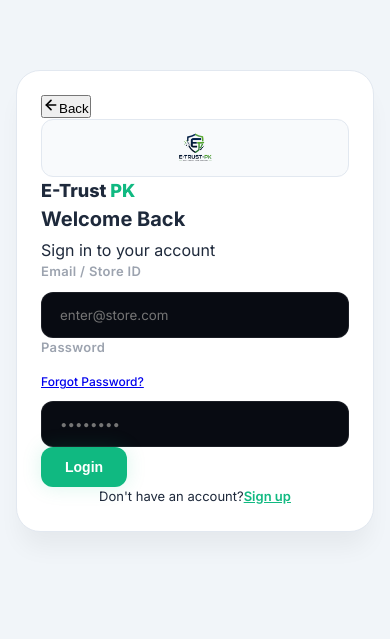
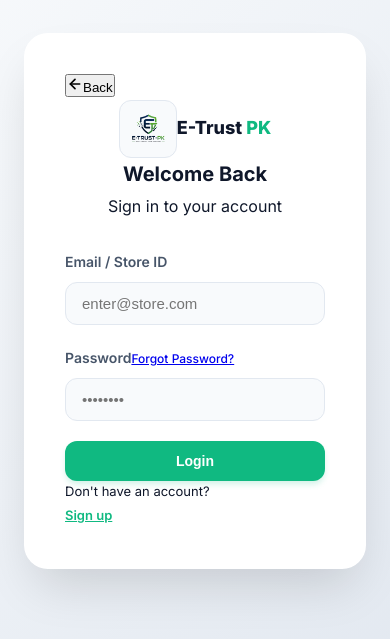
Before and after one commit to Faakhir030Memon/E-Track-Pk, a React (Vite) app in the folder e-trust-dashboard/: page /login in a window 390 px wide. Shown: the part 121-760 px from the top of the page. Built offline with nearby package versions, Linux system fonts and the light colour scheme.

Commit message:
feat: add global stylesheet with base design system and layout components

```diff
--- a/e-trust-dashboard/src/index.css
+++ b/e-trust-dashboard/src/index.css
@@ -1,370 +1,300 @@
 /* ═══════════════════════════════════════════════════════
-   E-Trust PK — Premium SaaS Design System
-   Dark Theme: High-Contrast, Glassmorphic, Modern
+   E-Trust PK — Professional Light SaaS Design System
+   Theme: Modern, Clean, High-Trust, Premium
+   Primary: Emerald (#10B981)
 ═══════════════════════════════════════════════════════ */
 
 @import url('https://fonts.googleapis.com/css2?family=Inter:wght@300;400;500;600;700;800&family=JetBrains+Mono:wght@400;500&display=swap');
 
 :root {
-  /* Colors from UI Reference */
-  --bg-dark: #080B12;
-  --bg-sidebar: #0D121F;
-  --bg-card: #121826;
-  --bg-card-hover: #1A2234;
-  --bg-elevated: #1F2937;
+  /* Core Palette */
+  --bg-main: #F8FAFC;
+  --bg-card: #FFFFFF;
+  --bg-sidebar: #FFFFFF;
+  --bg-elevated: #F1F5F9;
 
-  --brand-primary: #10B981; /* Emerald Green */
+  --brand-primary: #10B981;
   --brand-secondary: #059669;
-  --brand-glow: rgba(16, 185, 129, 0.25);
+  --brand-light: #ECFDF5;
+  --brand-glow: rgba(16, 185, 129, 0.15);
 
-  --danger: #FF4B4B;
-  --danger-bg: rgba(255, 75, 75, 0.12);
-  --danger-border: rgba(255, 75, 75, 0.3);
+  --text-primary: #0F172A;
+  --text-secondary: #475569;
+  --text-muted: #94A3B8;
 
-  --warning: #FBBF24;
-  --warning-bg: rgba(251, 191, 36, 0.1);
-  --warning-border: rgba(251, 191, 36, 0.3);
+  --border: #E2E8F0;
+  --border-focus: #10B981;
 
+  --danger: #EF4444;
+  --danger-bg: #FEF2F2;
+  --warning: #F59E0B;
+  --warning-bg: #FFFBEB;
   --success: #10B981;
-  --success-bg: rgba(16, 185, 129, 0.1);
+  --success-bg: #ECFDF5;
 
-  --text-primary: #F9FAFB;
-  --text-secondary: #9CA3AF;
-  --text-muted: #6B7280;
-
-  --border: rgba(255, 255, 255, 0.08);
-  --border-bright: rgba(255, 255, 255, 0.12);
-
-  --glass: rgba(18, 24, 38, 0.7);
-  --glass-blur: blur(12px);
-
-  --font-sans: 'Inter', system-ui, -apple-system, sans-serif;
+  --font-sans: 'Inter', -apple-system, sans-serif;
   --font-mono: 'JetBrains Mono', monospace;
 
   --radius-sm: 8px;
   --radius-md: 12px;
-  --radius-lg: 18px;
+  --radius-lg: 16px;
   --radius-xl: 24px;
 
-  --transition: 0.3s cubic-bezier(0.4, 0, 0.2, 1);
-  --shadow-sm: 0 4px 6px -1px rgba(0, 0, 0, 0.2);
-  --shadow-md: 0 10px 20px -5px rgba(0, 0, 0, 0.3);
-  --shadow-lg: 0 20px 40px -10px rgba(0, 0, 0, 0.5);
-  --shadow-glow: 0 0 20px rgba(16, 185, 129, 0.15);
+  --shadow-sm: 0 1px 2px 0 rgba(0, 0, 0, 0.05);
+  --shadow-md: 0 4px 6px -1px rgba(0, 0, 0, 0.1), 0 2px 4px -1px rgba(0, 0, 0, 0.06);
+  --shadow-lg: 0 10px 15px -3px rgba(0, 0, 0, 0.1), 0 4px 6px -2px rgba(0, 0, 0, 0.05);
+  --transition: 0.2s cubic-bezier(0.4, 0, 0.2, 1);
 }
 
-/* ── Reset & Base ──────────────────────────────────── */
+/* ── Global ────────────────────────────────────────── */
 *, *::before, *::after { box-sizing: border-box; margin: 0; padding: 0; }
 
 body {
   font-family: var(--font-sans);
-  background-color: var(--bg-dark);
+  background-color: var(--bg-main);
   color: var(--text-primary);
-  line-height: 1.5;
+  line-height: 1.6;
   -webkit-font-smoothing: antialiased;
-  overflow-x: hidden;
+  min-height: 100vh;
 }
 
-#root { min-height: 100vh; display: flex; }
-
-/* ── Scrollbar ─────────────────────────────────────── */
-::-webkit-scrollbar { width: 6px; }
-::-webkit-scrollbar-track { background: var(--bg-dark); }
-::-webkit-scrollbar-thumb { background: var(--bg-elevated); border-radius: 4px; }
-::-webkit-scrollbar-thumb:hover { background: var(--text-muted); }
+#root { min-height: 100vh; }
 
 /* ── Layout ────────────────────────────────────────── */
 .app-container {
   display: flex;
   min-height: 100vh;
-  width: 100%;
 }
 
 .main-content {
   flex: 1;
-  padding: 2rem;
-  min-height: 100vh;
-  width: 100%;
-  transition: padding 0.3s ease;
+  padding: 2.5rem;
+  margin-left: 280px;
+  transition: all var(--transition);
 }
 
-@media (min-width: 1025px) {
+@media (max-width: 1024px) {
   .main-content {
-    margin-left: 260px;
-    width: calc(100% - 260px);
+    margin-left: 0;
+    padding: 1.5rem;
   }
 }
 
 /* ── Components ────────────────────────────────────── */
 
-/* Card */
+/* Cards */
 .card {
   background: var(--bg-card);
   border: 1px solid var(--border);
   border-radius: var(--radius-lg);
   padding: 1.5rem;
+  box-shadow: var(--shadow-sm);
   transition: all var(--transition);
-  position: relative;
-  overflow: hidden;
-  box-shadow: var(--shadow-sm);
 }
 .card:hover {
-  border-color: var(--border-bright);
-  transform: translateY(-4px);
-  box-shadow: var(--shadow-lg);
+  box-shadow: var(--shadow-md);
+  border-color: var(--border-focus);
 }
 
-/* Glassmorphic card variant */
-.glass-card {
-  background: var(--glass);
-  backdrop-filter: var(--glass-blur);
-  border: 1px solid var(--border-bright);
+/* Auth Pages Specific */
+.auth-wrapper {
+  background: linear-gradient(135deg, #F8FAFC 0%, #E2E8F0 100%);
+  display: flex;
+  align-items: center;
+  justify-content: center;
+  min-height: 100vh;
+  padding: 1.5rem;
+}
+
+.auth-card {
+  background: #FFFFFF;
+  width: 100%;
+  max-width: 420px;
+  padding: 2.5rem;
+  border-radius: var(--radius-xl);
+  box-shadow: 0 25px 50px -12px rgba(0, 0, 0, 0.15);
+  border: 1px solid rgba(255, 255, 255, 0.8);
+}
+
+/* Inputs */
+.input-group {
+  margin-bottom: 1.25rem;
+  display: flex;
+  flex-direction: column;
+  gap: 0.5rem;
+}
+
+.input-label {
+  font-size: 0.875rem;
+  font-weight: 600;
+  color: var(--text-secondary);
+}
+
+.input {
+  width: 100%;
+  padding: 0.75rem 1rem;
+  background: #F8FAFC;
+  border: 1px solid var(--border);
+  border-radius: var(--radius-md);
+  font-size: 0.9375rem;
+  color: var(--text-primary);
+  transition: all var(--transition);
+}
+
+.input:focus {
+  outline: none;
+  border-color: var(--brand-primary);
+  background: #FFFFFF;
+  box-shadow: 0 0 0 4px var(--brand-glow);
 }
 
 /* Buttons */
 .btn {
-  display: inline-flex;
-  align-items: center;
-  justify-content: center;
   padding: 0.75rem 1.5rem;
   border-radius: var(--radius-md);
   font-weight: 600;
   font-size: 0.875rem;
   cursor: pointer;
   transition: all var(--transition);
+  display: inline-flex;
+  align-items: center;
+  justify-content: center;
+  gap: 0.5rem;
   border: none;
-  outline: none;
-  gap: 0.625rem;
   white-space: nowrap;
 }
+
 .btn-primary {
   background: var(--brand-primary);
-  color: #fff;
-  box-shadow: var(--shadow-glow);
+  color: #FFFFFF;
+  box-shadow: 0 4px 6px -1px rgba(16, 185, 129, 0.2);
 }
+
 .btn-primary:hover {
   background: var(--brand-secondary);
-  transform: translateY(-2px);
-  box-shadow: 0 8px 25px var(--brand-glow);
+  transform: translateY(-1px);
+  box-shadow: 0 10px 15px -3px rgba(16, 185, 129, 0.3);
 }
+
 .btn-outline {
   background: transparent;
-  border: 1px solid var(--border-bright);
+  border: 1px solid var(--border);
+  color: var(--text-secondary);
+}
+
+.btn-outline:hover {
+  background: var(--bg-elevated);
+  border-color: var(--text-primary);
   color: var(--text-primary);
 }
-.btn-outline:hover {
-  background: var(--bg-elevated);
-  border-color: var(--text-muted);
-  transform: translateY(-2px);
-}
-.btn-ghost { background: transparent; color: var(--text-secondary); }
-.btn-ghost:hover { color: var(--text-primary); background: var(--bg-elevated); }
 
-/* Inputs */
-.input-group { display: flex; flex-direction: column; gap: 0.625rem; width: 100%; }
-.input-label { font-size: 0.8125rem; font-weight: 600; color: var(--text-secondary); letter-spacing: 0.025em; }
-.input {
-  background: var(--bg-dark);
-  border: 1px solid var(--border);
-  border-radius: var(--radius-md);
-  padding: 0.875rem 1.125rem;
-  color: var(--text-primary);
-  font-family: var(--font-sans);
-  transition: all var(--transition);
-  width: 100%;
-}
-.input:focus { border-color: var(--brand-primary); outline: none; box-shadow: 0 0 0 4px var(--brand-glow); }
-
-/* Badges */
-.badge {
-  padding: 0.375rem 0.75rem;
-  border-radius: var(--radius-sm);
-  font-size: 0.7rem;
-  font-weight: 700;
-  text-transform: uppercase;
-  letter-spacing: 0.05em;
-  display: inline-flex;
-  align-items: center;
-  gap: 0.375rem;
-}
-.badge-success { background: var(--success-bg); color: var(--success); border: 1px solid rgba(16, 185, 129, 0.2); }
-.badge-warning { background: var(--warning-bg); color: var(--warning); border: 1px solid rgba(251, 191, 36, 0.2); }
-.badge-danger { background: var(--danger-bg); color: var(--danger); border: 1px solid rgba(255, 75, 75, 0.2); }
-
-/* Tables */
-.table-container {
-  overflow-x: auto;
-  width: 100%;
-  border-radius: var(--radius-md);
-  border: 1px solid var(--border);
-}
-.data-table { width: 100%; border-collapse: separate; border-spacing: 0; min-width: 600px; }
-.data-table th {
-  text-align: left;
-  padding: 1.125rem 1rem;
-  font-size: 0.7rem;
-  color: var(--text-muted);
-  font-weight: 700;
-  text-transform: uppercase;
-  letter-spacing: 0.05em;
-  background: rgba(255, 255, 255, 0.01);
-  border-bottom: 1px solid var(--border);
-}
-.data-table td {
-  padding: 1.125rem 1rem;
-  font-size: 0.875rem;
-  color: var(--text-secondary);
-  border-bottom: 1px solid var(--border);
-}
-.data-table tr:last-child td { border-bottom: none; }
-.data-table tr:hover td { background: rgba(255, 255, 255, 0.03); }
-
-/* ── Sidebar (Image Match & Responsive) ─────────────── */
+/* Sidebar */
 .sidebar {
-  width: 260px;
+  width: 280px;
   background: var(--bg-sidebar);
   border-right: 1px solid var(--border);
+  position: fixed;
+  height: 100vh;
+  left: 0;
+  top: 0;
   display: flex;
   flex-direction: column;
-  padding: 1.5rem 1rem;
-  height: 100vh;
-  position: fixed;
-  top: 0;
-  left: 0;
+  padding: 2rem 1.25rem;
   z-index: 1000;
-  transition: transform 0.3s cubic-bezier(0.4, 0, 0.2, 1);
 }
 
 .nav-item {
   display: flex;
   align-items: center;
-  padding: 0.75rem 1rem;
+  gap: 0.75rem;
+  padding: 0.875rem 1rem;
   color: var(--text-secondary);
   text-decoration: none;
   border-radius: var(--radius-md);
+  font-weight: 500;
   margin-bottom: 0.25rem;
-  font-size: 0.9375rem;
   transition: all var(--transition);
-  gap: 0.75rem;
 }
 
 .nav-item:hover, .nav-item.active {
-  background: var(--bg-elevated);
+  background: var(--brand-light);
   color: var(--brand-primary);
 }
 
 .nav-item.active {
-  background: rgba(16, 185, 129, 0.1);
   font-weight: 600;
 }
 
-/* ── Mobile Header ─────────────────────────────────── */
-.mobile-header {
-  display: none;
-  height: 64px;
-  background: var(--bg-sidebar);
-  border-bottom: 1px solid var(--border);
-  padding: 0 1.5rem;
-  align-items: center;
-  justify-content: space-between;
-  position: sticky;
-  top: 0;
-  z-index: 900;
+/* Badges */
+.badge {
+  display: inline-flex;
+  padding: 0.25rem 0.75rem;
+  border-radius: 9999px;
+  font-size: 0.75rem;
+  font-weight: 600;
+  text-transform: capitalize;
+}
+.badge-success { background: var(--success-bg); color: var(--success); }
+.badge-danger { background: var(--danger-bg); color: var(--danger); }
+.badge-warning { background: var(--warning-bg); color: var(--warning); }
+
+/* Tables */
+.table-container {
+  overflow-x: auto;
+  border-radius: var(--radius-lg);
+  border: 1px solid var(--border);
 }
 
-@media (max-width: 1024px) {
-  .sidebar {
-    transform: translateX(-100%);
-  }
-  .sidebar.open {
-    transform: translateX(0);
-    box-shadow: 20px 0 50px rgba(0,0,0,0.5);
-  }
-  .mobile-header {
-    display: flex;
-  }
-  .main-content {
-    padding: 1.5rem;
-  }
+.data-table {
+  width: 100%;
+  border-collapse: collapse;
 }
 
-.sidebar-overlay {
-  display: none;
-  position: fixed;
-  inset: 0;
-  background: rgba(0, 0, 0, 0.5);
-  backdrop-filter: blur(4px);
-  z-index: 999;
+.data-table th {
+  background: var(--bg-muted);
+  text-align: left;
+  padding: 1rem;
+  font-size: 0.75rem;
+  font-weight: 600;
+  color: var(--text-muted);
+  text-transform: uppercase;
+  letter-spacing: 0.05em;
+  border-bottom: 1px solid var(--border);
 }
 
-.sidebar-overlay.open {
-  display: block;
+.data-table td {
+  padding: 1rem;
+  border-bottom: 1px solid var(--border);
+  font-size: 0.875rem;
 }
 
-/* ── Auth Styles (Light Theme) ───────────────────────── */
-.auth-wrapper {
-  display: flex;
-  align-items: center;
-  justify-content: center;
-  min-height: 100vh;
-  width: 100%;
-  background: #F1F5F9;
-  color: #1E293B;
-  padding: 1rem;
+.data-table tr:last-child td { border-bottom: none; }
+.data-table tr:hover td { background: var(--bg-muted); }
+
+/* Animations */
+@keyframes slideUp {
+  from { opacity: 0; transform: translateY(20px); }
+  to { opacity: 1; transform: translateY(0); }
 }
 
-.auth-card {
-  width: 100%;
-  max-width: 440px;
-  padding: 2.5rem;
-  background: #FFFFFF;
-  border: 1px solid #E2E8F0;
-  border-radius: 1.5rem;
-  box-shadow: 0 20px 25px -5px rgba(0, 0, 0, 0.05);
-  position: relative;
+.animate-slide-up {
+  animation: slideUp 0.4s ease-out forwards;
 }
 
-@media (max-width: 480px) {
-  .auth-card {
-    padding: 1.5rem;
-  }
-}
+/* Utilities */
+.flex { display: flex; }
+.flex-col { display: flex; flex-direction: column; }
+.items-center { align-items: center; }
+.justify-between { justify-content: space-between; }
+.gap-2 { gap: 0.5rem; }
+.gap-4 { gap: 1rem; }
+.w-full { width: 100%; }
+.text-center { text-align: center; }
+.mt-4 { margin-top: 1rem; }
+.mb-8 { margin-bottom: 2rem; }
 
-/* ── Grid Helpers ──────────────────────────────────── */
-.grid-4 { display: grid; grid-template-columns: repeat(auto-fit, minmax(240px, 1fr)); gap: 1.5rem; }
-.grid-2 { display: grid; grid-template-columns: repeat(auto-fit, minmax(300px, 1fr)); gap: 1.5rem; }
-.flex-between { display: flex; align-items: center; justify-content: space-between; gap: 1rem; flex-wrap: wrap; }
-.flex-center { display: flex; align-items: center; justify-content: center; }
-
-/* ── Specific Overrides for Image Match ────────────── */
-.stat-card { display: flex; flex-direction: column; gap: 0.5rem; }
-.stat-value { font-size: 1.5rem; font-weight: 700; color: var(--text-primary); }
-.stat-label { font-size: 0.8125rem; color: var(--text-secondary); font-weight: 500; }
-.stat-trend { font-size: 0.75rem; font-weight: 600; display: flex; align-items: center; gap: 0.25rem; }
-.trend-up { color: var(--success); }
-.trend-down { color: var(--danger); }
-
-/* ── Animations ────────────────────────────────────── */
-@keyframes fadeIn { from { opacity: 0; } to { opacity: 1; } }
-.animate-fade-in { animation: fadeIn 0.4s ease-out; }
-
-/* Dashboard Header adjustments for mobile */
-@media (max-width: 640px) {
-  .flex-between { flex-direction: column; align-items: flex-start; }
-  .flex-between .flex { width: 100%; justify-content: space-between; }
-}
-
-/* Dark mode chart tooltip */
-.recharts-default-tooltip {
-  background-color: var(--bg-card) !important;
-  border: 1px solid var(--border) !important;
-  border-radius: var(--radius-md) !important;
-}
-
-/* Responsive */
-@media (max-width: 1024px) {
-  .grid-4 { grid-template-columns: repeat(2, 1fr); }
-  .sidebar { width: 80px; padding: 1.5rem 0.5rem; }
-  .nav-link span { display: none; }
-  .nav-link { justify-content: center; padding: 1rem; }
-}
+/* Scrollbar Clean */
+::-webkit-scrollbar { width: 8px; }
+::-webkit-scrollbar-track { background: transparent; }
+::-webkit-scrollbar-thumb { background: #CBD5E1; border-radius: 4px; }
+::-webkit-scrollbar-thumb:hover { background: #94A3B8; }
```
